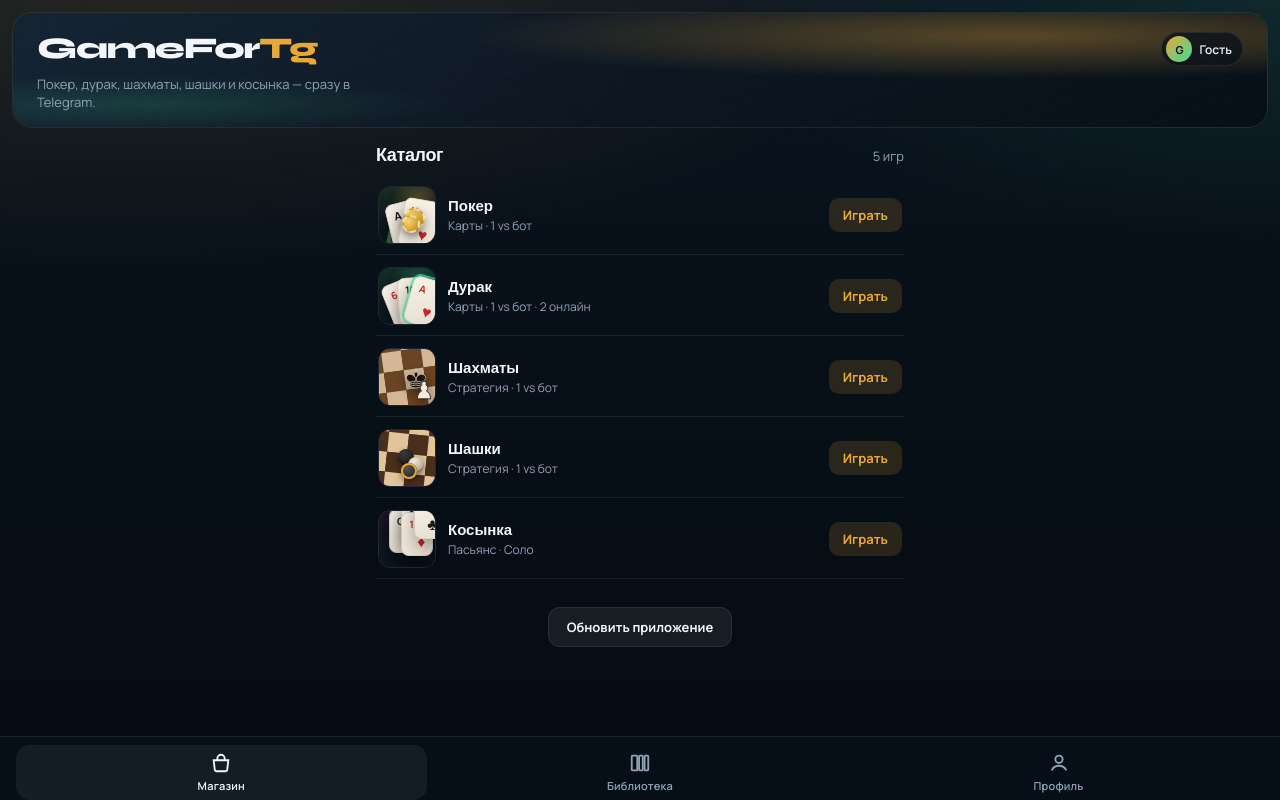
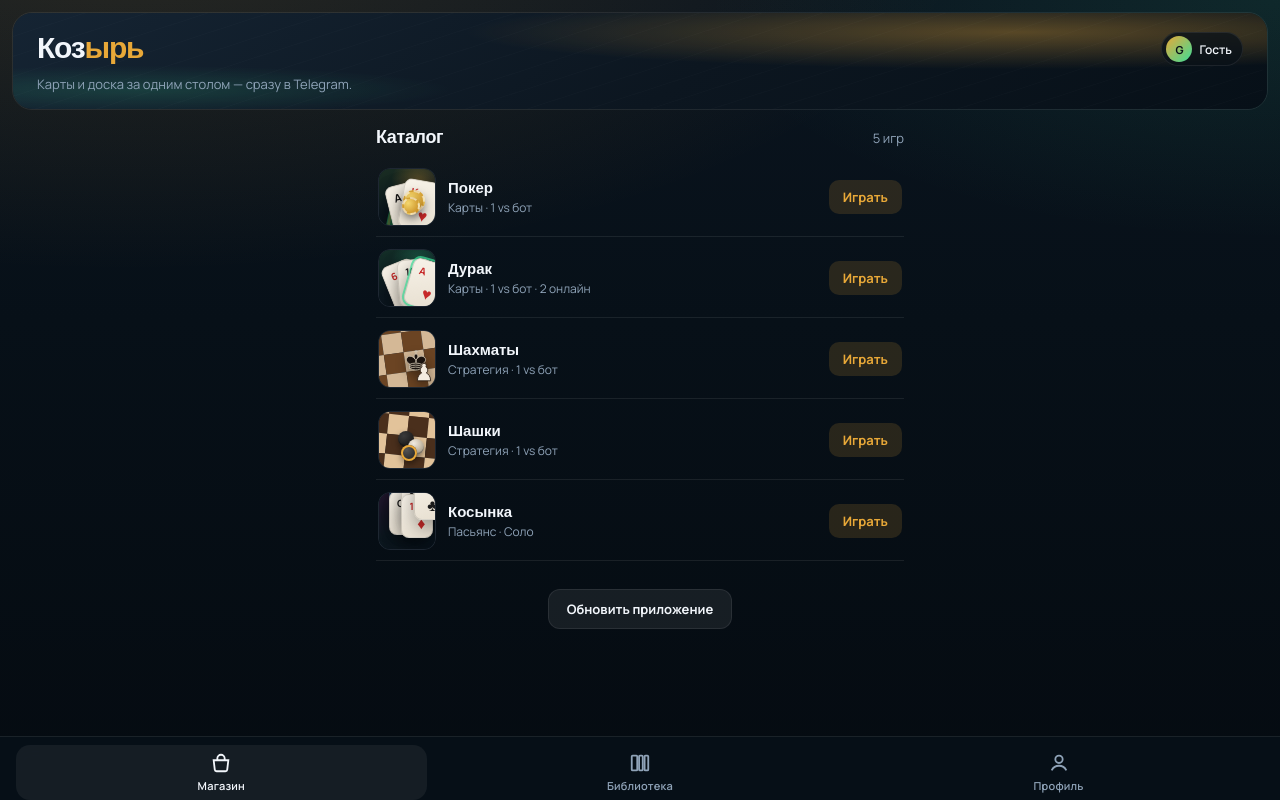
Before and after one commit to ve1LeRs/gamefortg, a React (Vite) app: page / in a window 1280 px wide. Built offline with nearby package versions, Linux system fonts and the light colour scheme; no server answers.

Commit message:
Rename the app brand to Козырь
Replace the techy GameForTg display name with a short Russian brand
across the store hero, library, profile, and page title.

Co-authored-by: ve1LeRs <ve1LeRs@users.noreply.github.com>

```diff
--- a/index.html
+++ b/index.html
@@ -12,7 +12,7 @@
     <meta http-equiv="Cache-Control" content="no-cache, no-store, must-revalidate" />
     <meta http-equiv="Pragma" content="no-cache" />
     <meta http-equiv="Expires" content="0" />
-    <title>GameForTg — игры в Telegram</title>
+    <title>Козырь — игры в Telegram</title>
     <link rel="preconnect" href="https://fonts.googleapis.com" />
     <link rel="preconnect" href="https://fonts.gstatic.com" crossorigin />
     <link
--- a/src/components/LibraryPage.tsx
+++ b/src/components/LibraryPage.tsx
@@ -5,7 +5,7 @@ export function LibraryPage({ onPlay }: { onPlay: (id: string) => void }) {
   return (
     <div className="library-page">
       <h1 className="page-title">Библиотека</h1>
-      <p className="page-sub">Все игры GameForTg — всегда под рукой.</p>
+      <p className="page-sub">Все игры Козыря — всегда под рукой.</p>
       <div className="library-grid">
         {GAMES.map((game, i) => (
           <button
--- a/src/components/ProfilePage.tsx
+++ b/src/components/ProfilePage.tsx
@@ -18,7 +18,7 @@ export function ProfilePage({
   const topCount = favorites[0]?.count ?? 0
   const displayName = user
     ? `${user.firstName}${user.lastName ? ` ${user.lastName}` : ''}`
-    : 'Гость GameForTg'
+    : 'Гость Козыря'
   const initial = (user?.firstName?.[0] ?? 'G').toUpperCase()
 
   return (
--- a/src/components/StorePage.tsx
+++ b/src/components/StorePage.tsx
@@ -17,7 +17,7 @@ export function StorePage({
 
         <div className="hero-top">
           <h1 className="hero-brand">
-            GameFor<em>Tg</em>
+            Коз<em>ырь</em>
           </h1>
           <div className="user-chip" aria-label={user?.firstName ?? 'Гость'}>
             <div className="user-avatar">
@@ -31,7 +31,7 @@ export function StorePage({
           </div>
         </div>
 
-        <p className="hero-copy">Покер, дурак, шахматы, шашки и косынка — сразу в Telegram.</p>
+        <p className="hero-copy">Карты и доска за одним столом — сразу в Telegram.</p>
       </section>
 
       <section className="section">
```
Also changed, not shown: 1 other file (tests, documents, lock files or other folders).
